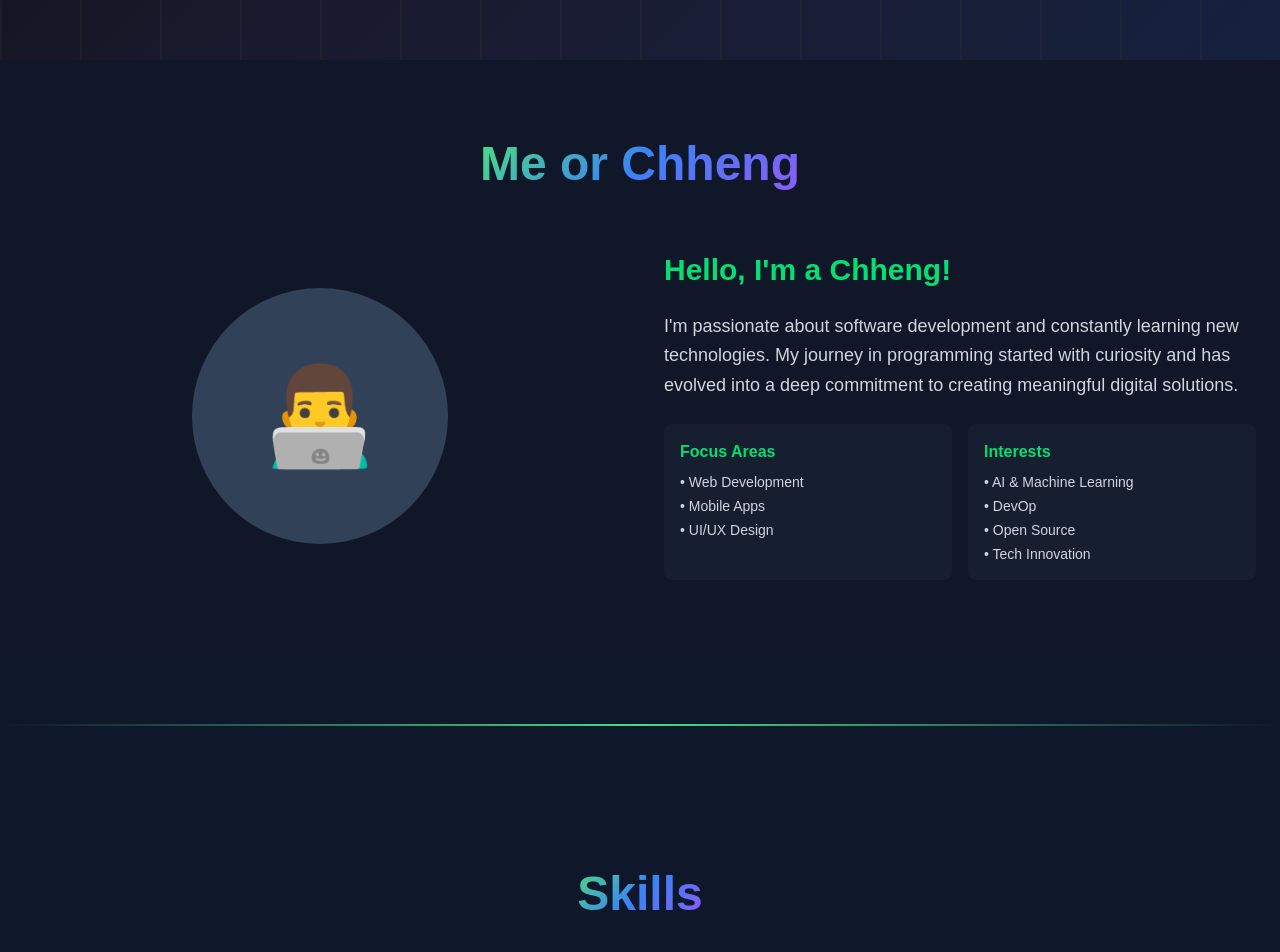
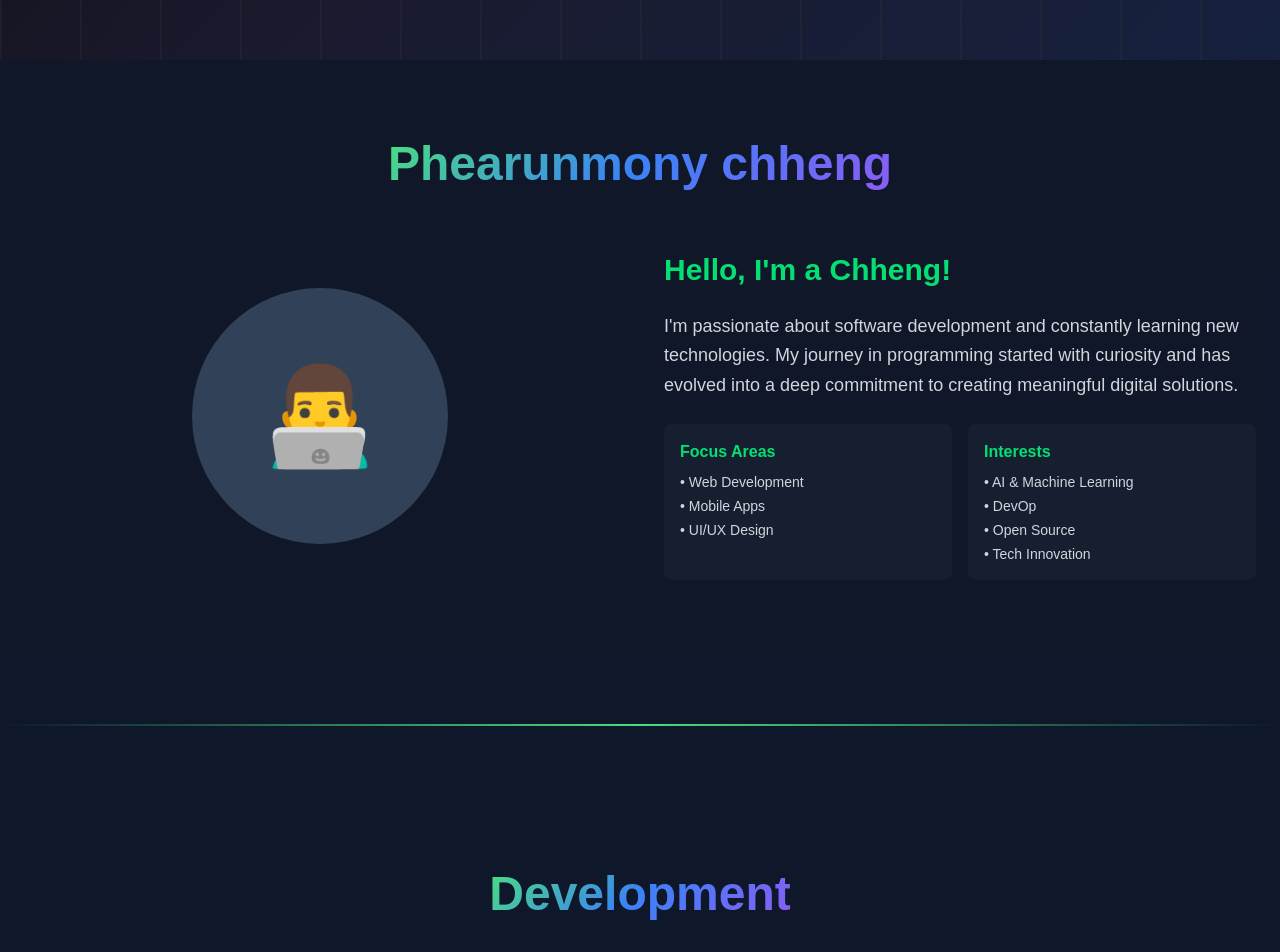
Before and after one commit to MonyCheng/PHEARUNMONYCHHENG, a Next.js app: page / in a window 1280 px wide. Shown: the part 740-1692 px from the top of the page. Built offline with nearby package versions, Linux system fonts and the light colour scheme.

Commit message:
Change username

```diff
--- a/src/app/page.tsx
+++ b/src/app/page.tsx
@@ -5,6 +5,7 @@ import ProjectsSection from './ui/ProjectsSection';
 import SkillsSection from './ui/SkillsSection';
 import SectionDivider from './ui/SectionDivider';
 import SkillSection from "./ui/SkillSection";
+import ContactSection from "./ui/ContactSection";
 
 export default function Home() {
   return (
@@ -18,6 +19,8 @@ export default function Home() {
       <ProjectsSection />
       <SectionDivider />
       <SkillsSection />
+      <SectionDivider />
+      <ContactSection />
     </header>
   )
 }
--- a/src/app/ui/AboutSection.js
+++ b/src/app/ui/AboutSection.js
@@ -5,7 +5,7 @@ const AboutSection = () => {
         <section id="about" className="py-20 bg-gray-900/50">
             <div className="container mx-auto px-6">
                 <h2 className="text-4xl md:text-5xl font-bold text-center mb-16">
-                    <span className="gradient-text">Me or Chheng</span>
+                    <span className="gradient-text">Phearunmony chheng</span>
                 </h2>
 
                 <div className="grid md:grid-cols-2 gap-12 items-center">
--- a/src/app/ui/ContactSection.js
+++ b/src/app/ui/ContactSection.js
@@ -8,14 +8,11 @@ const ContactSection = () => {
         <section id="contact" className="py-20 bg-gray-900/50">
             <div className="container mx-auto px-6">
                 <h2 className="text-4xl md:text-5xl font-bold text-center mb-16">
-                    <span className="code-font text-green-400">&lt;</span>
                     <span className="gradient-text">Contact Me</span>
-                    <span className="code-font text-green-400">/&gt;</span>
                 </h2>
 
                 <div className="grid md:grid-cols-2 gap-8">
-                    {/* Contact Form */}
-                    <div className="contact-form rounded-lg p-8">
+                    {/* <div className="contact-form rounded-lg p-8">
                         <h3 className="text-2xl font-semibold mb-6 text-green-400">Let&apos;s Connect!</h3>
                         <form>
                             <div className="mb-4">
@@ -34,9 +31,8 @@ const ContactSection = () => {
                                 Send Message
                             </button>
                         </form>
-                    </div>
+                    </div> */}
 
-                    {/* Contact Info */}
                     <div className="space-y-6">
                         <h3 className="text-2xl font-semibold mb-6 text-green-400">Contact Information</h3>
                         <p className="text-gray-300">Feel free to reach out! I&apos;m open to new opportunities and collaborations.</p>
--- /dev/null
+++ b/src/app/ui/EducationSection.js
@@ -0,0 +1,14 @@
+
+
+const EducationSection = () => {
+
+    return (
+        <section>
+            <div>
+
+            </div>
+        </section>
+    );
+};
+
+export default EducationSection;
--- a/src/app/ui/SkillSection.js
+++ b/src/app/ui/SkillSection.js
@@ -13,7 +13,7 @@ const SkillSection = () => {
             duration: '3 years',
         },
         {
-            icon: '',
+            icon: '🌎',
             title: 'Next.js',
             progress: 92,
             description: 'From basics to advanced Python concepts including OOP, data structures.',
@@ -34,9 +34,7 @@ const SkillSection = () => {
         <section id="courses" className="py-20">
             <div className="container mx-auto px-6">
                 <h2 className="text-4xl md:text-5xl font-bold text-center mb-16">
-                    {/* <span className="code-font text-green-400">&lt;</span> */}
-                    <span className="gradient-text">Skills</span>
-                    {/* <span className="code-font text-green-400">/&gt;</span> */}
+                    <span className="gradient-text">Development</span>
                 </h2>
 
                 <div className="grid md:grid-cols-2 lg:grid-cols-3 gap-8">
--- a/src/app/ui/SkillsSection.js
+++ b/src/app/ui/SkillsSection.js
@@ -26,7 +26,6 @@ const SkillsSection = () => {
                     {skills.map((skill, index) => (
                         <div key={index} className="skill-card rounded-lg p-6 flex flex-col items-center justify-center hover:shadow-lg hover:shadow-green-500/20">
                             <div className="text-5xl mb-3" style={{ color: skill.color }}>
-                                <FontAwesomeIcon icon={skill.icon} />
                             </div>
                             <h3 className="text-xl font-semibold text-center">{skill.name}</h3>
                         </div>
--- /dev/null
+++ b/src/app/ui/WorkingJourneySection.js
@@ -0,0 +1,5 @@
+
+
+const WorkingJournetSection = () => {
+
+}
```
